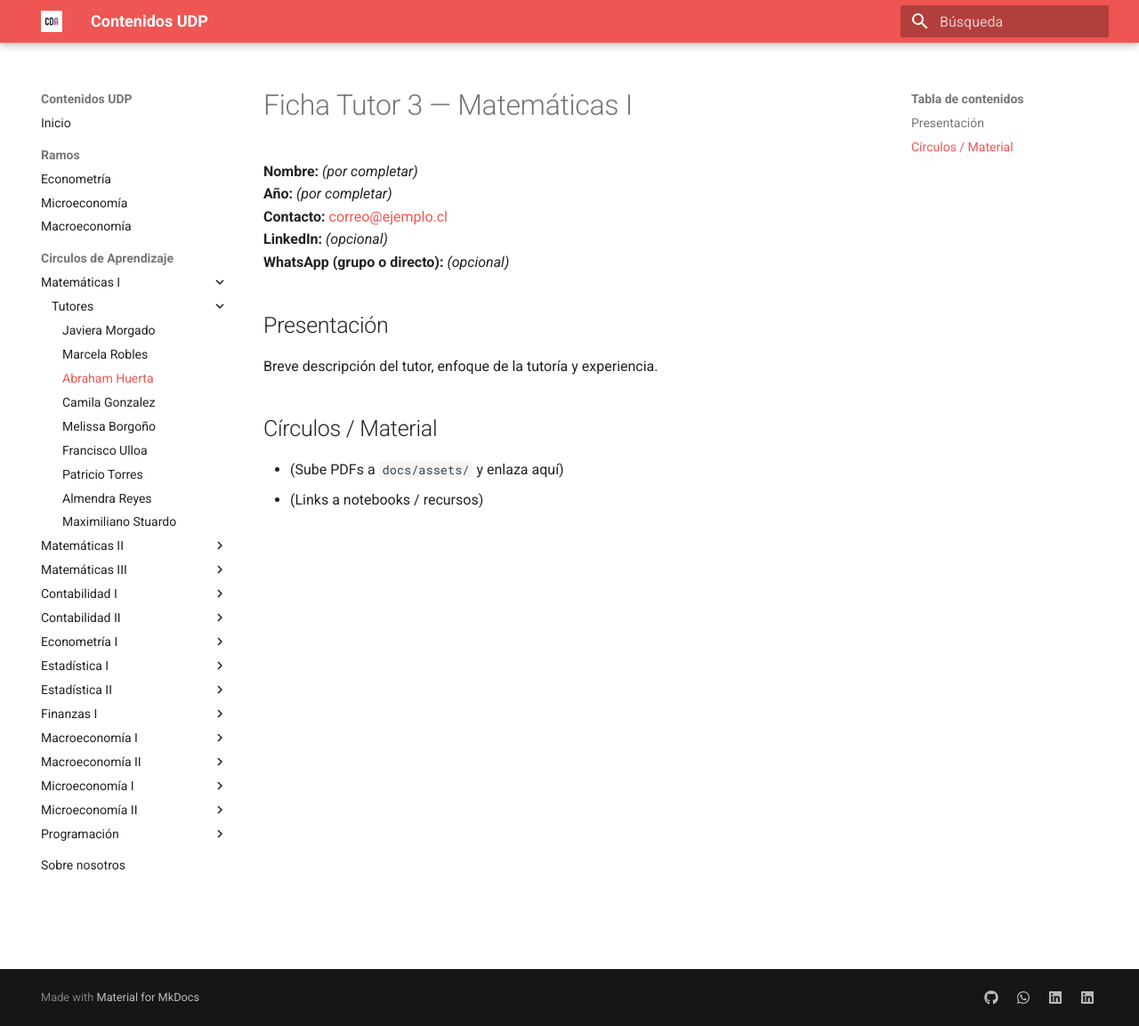
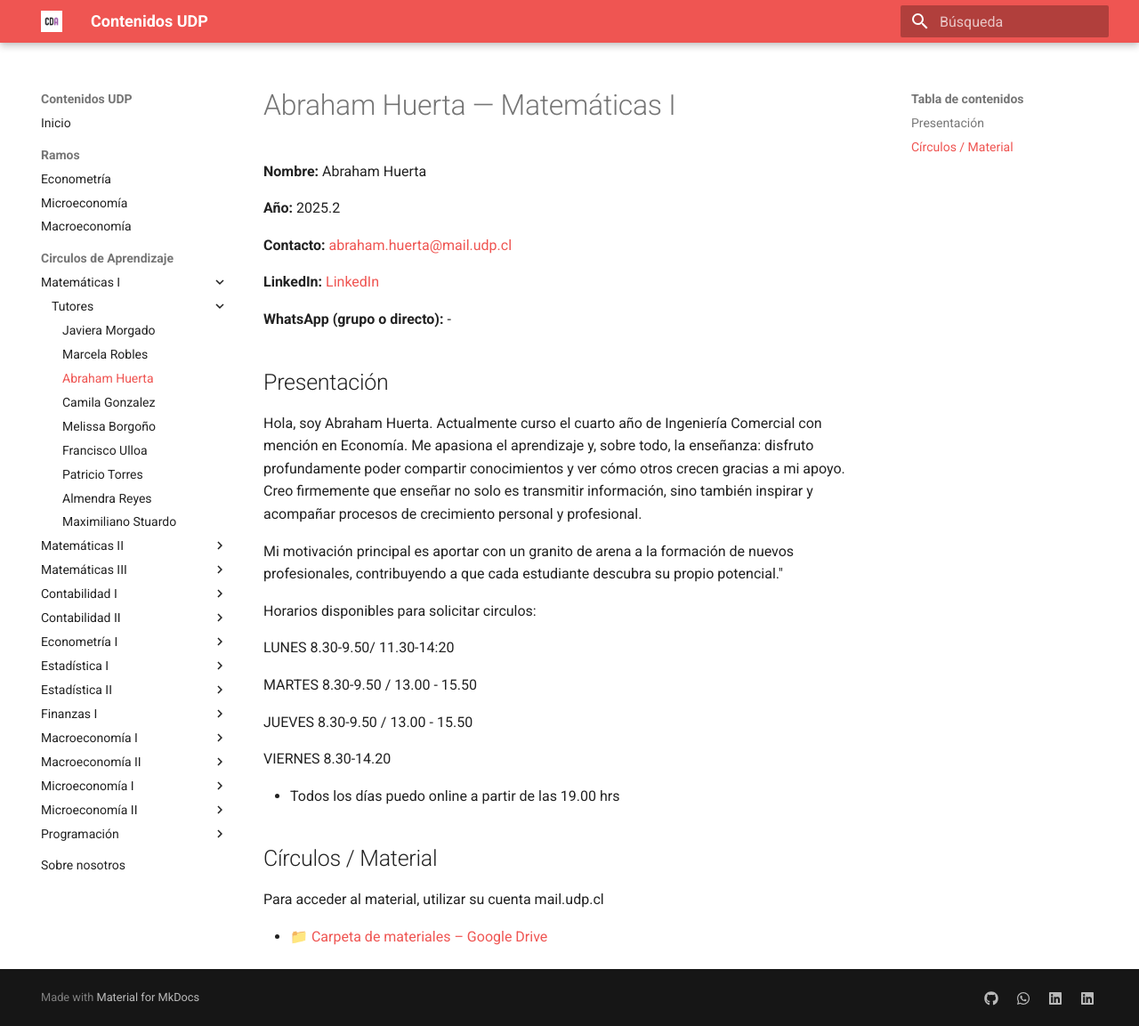
Before and after one commit to cda-fae/cda-fae, an MkDocs documentation site: the page built from docs/tutorias/matematicas-1/tutores/tutor3.md, in a window 1280 px wide and 1153 px high. Shown: the whole window at 89% size. Built offline with MkDocs 1.6.1 and Material for MkDocs 9.7.7, drawn with Linux system fonts in a browser that asks for light colours.

Commit message:
Perfil Abraham mate1

```diff
--- a/docs/tutorias/matematicas-1/tutores/tutor3.md
+++ b/docs/tutorias/matematicas-1/tutores/tutor3.md
@@ -1,14 +1,34 @@
-# Ficha Tutor 3 — Matemáticas I
+# Abraham Huerta — Matemáticas I
 
-**Nombre:** _(por completar)_
-**Año:** _(por completar)_
-**Contacto:** [correo@ejemplo.cl](mailto:correo@ejemplo.cl)
-**LinkedIn:** _(opcional)_
-**WhatsApp (grupo o directo):** _(opcional)_
+**Nombre:** Abraham Huerta
+
+**Año:** 2025.2
+
+**Contacto:** [abraham.huerta@mail.udp.cl](mailto:abraham.huerta@mail.udp.cl?subject=Consulta%20Tutor%C3%ADas%20Matematicas1%20I)
+
+**LinkedIn:** [LinkedIn](https://www.linkedin.com/in/abrahamantoniohuertamiranda?utm_source=share&utm_campaign=share_via&utm_content=profile&utm_medium=ios_app)
+
+**WhatsApp (grupo o directo):** -
 
 ## Presentación
-Breve descripción del tutor, enfoque de la tutoría y experiencia.
+Hola, soy Abraham Huerta.
+Actualmente curso el cuarto año de Ingeniería Comercial con mención en Economía. Me apasiona el aprendizaje y, sobre todo, la enseñanza: disfruto profundamente poder compartir conocimientos y ver cómo otros crecen gracias a mi apoyo. Creo firmemente que enseñar no solo es transmitir información, sino también inspirar y acompañar procesos de crecimiento personal y profesional.
+
+Mi motivación principal es aportar con un granito de arena a la formación de nuevos profesionales, contribuyendo a que cada estudiante descubra su propio potencial."
+
+Horarios disponibles para solicitar circulos:
+
+LUNES 8.30-9.50/ 11.30-14:20
+
+MARTES 8.30-9.50 / 13.00 - 15.50
+
+JUEVES 8.30-9.50 / 13.00 - 15.50
+
+VIERNES 8.30-14.20
+
+* Todos los días puedo online a partir de las 19.00 hrs
 
 ## Círculos / Material
-- (Sube PDFs a `docs/assets/` y enlaza aquí)
-- (Links a notebooks / recursos)
+Para acceder al material, utilizar su cuenta mail.udp.cl
+
+-  📁 [Carpeta de materiales – Google Drive](https://drive.google.com/drive/folders/15ncRMZGUjeEQa7oIYILH2Feo4rCaWs2_?usp=sharing)
```
